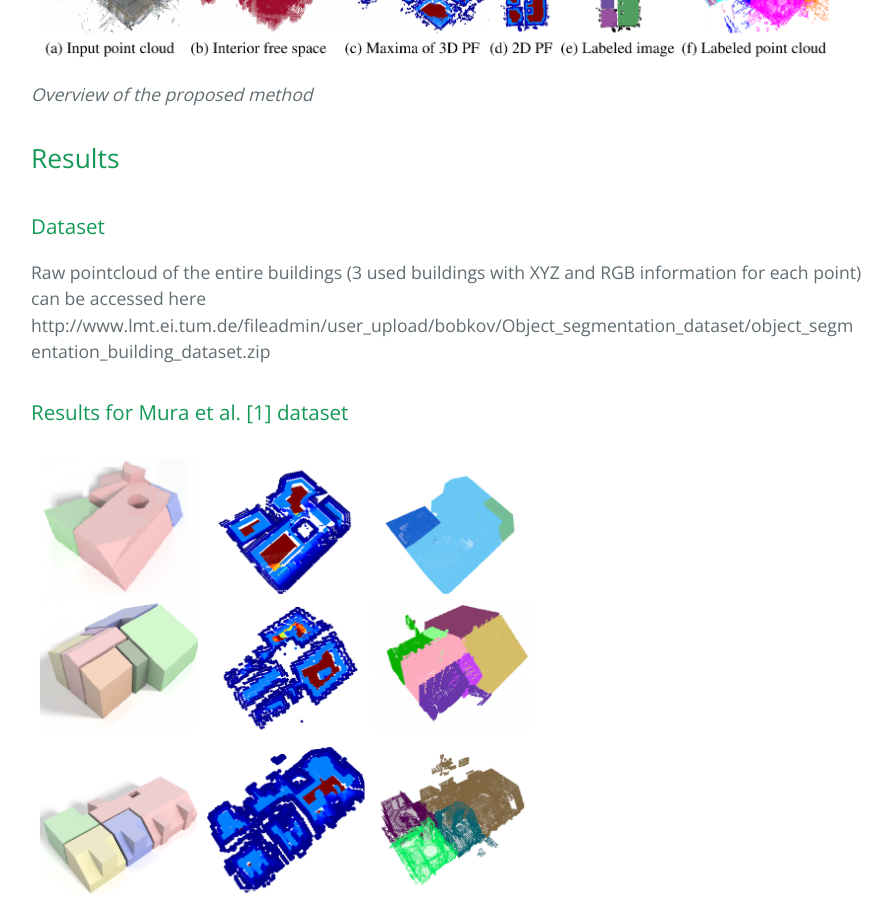
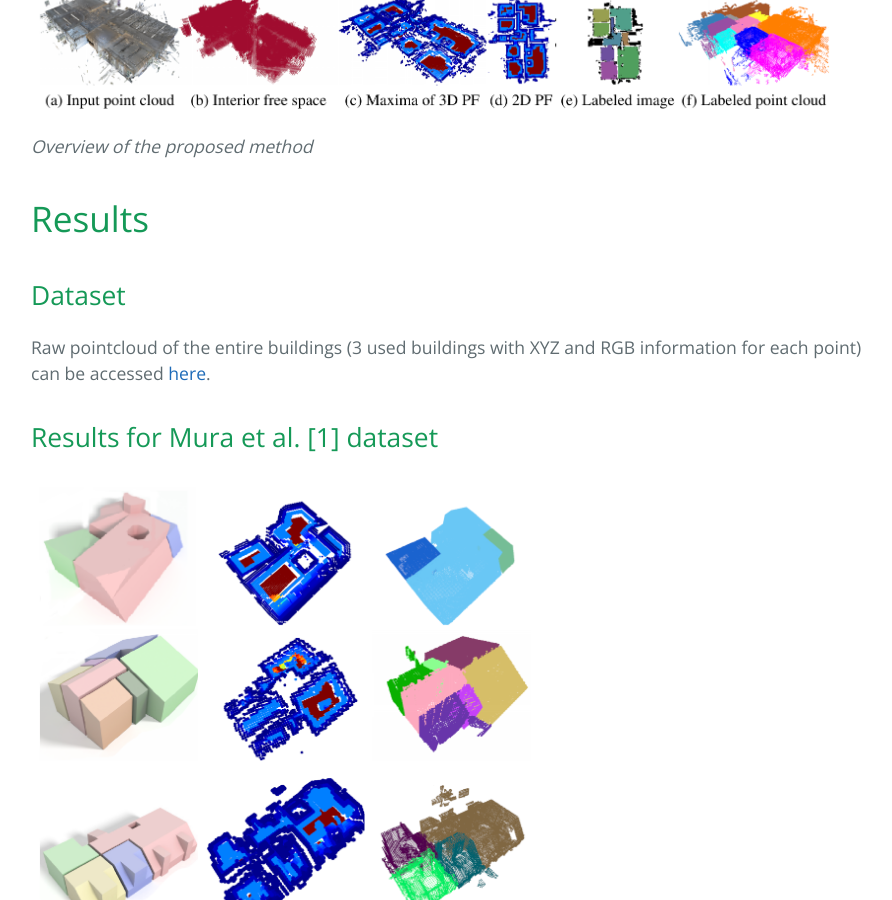
Before and after one commit to DBobkov/room-segmentation, a Jekyll site: the page built from index.md, in a window 1280 px wide and 900 px high, scrolled down 1827 px. Shown: the whole window, without its empty margins (193-1085 px from the left). Built offline with Jekyll 4.4.1, drawn with Linux system fonts in a browser that asks for light colours; our own code applies the rules of GitHub Pages for plain Markdown files; some of the changed lines change nothing that is shown; some of the changed text lies outside the part shown.

Commit message:
Update index.md

```diff
--- a/index.md
+++ b/index.md
@@ -2,57 +2,61 @@
 layout: default
 ---
 
-## Abstract
+# Abstract
 
 Emerging applications, such as indoor navigation or facility management, present new requirements of automatic and robust partitioning of indoor 3D point clouds into rooms. Previous research is either based on the Manhattan-world assumption or relies on the availability of the scanner pose information. We address these limitations by following the architectural definition of a room, where the room is an inner free space separated from other spaces through openings or partitions. For this we formulate an anisotropic potential field for 3D environments and illustrate how it can be used for room segmentation in the proposed segmentation pipeline. The experimental results confirm that our method outperforms state-of-the-art methods on a number of datasets including those that violate the Manhattan-world assumption.
 
-## Main contributions
+# Main contributions
 
 1. Framework to compute interior free space without assuming knowledge of scanner poses or the Manhattan-world structure of indoor environments.
 2. 3D formulation of anisotropic PF computation for free space that is robust to the impact of clutter and occlusion and makes no assumptions on the room layout.
 
 For full-text of the paper, see <a href="http://www.lmt.ei.tum.de/forschung/publikationen/dateien/Bobkov2017Roomsegmentationin3D.pdf"> Preprint </a> or <a href="http://ieeexplore.ieee.org/document/8019484/">IEEE version</a>. For short overview, you can also see <a href="assets/poster.pdf">A3 poster</a>.
 
-## Basic intuition
+# Basic intuition
 
 <img src="assets/teaser.png" alt="Overview" width="500">
 
 *Illustration of rooms as inner free spaces separated by smaller openings. Top: side view of an indoor environment with two rooms separated by a smaller room (corridor). Furniture is shown in brown, several free voxels with potential field (PF) values are also shown. Bottom: top-down view with proposed anisotropic PF maximum values along the vertical voxel stack. For voxels, red corresponds to high PF values and dark blue to low.*
 
-## Overview of the pipeline
+# Overview of the pipeline
 
 <img src="assets/pipeline_overview.png" alt="Overview" width="800">
 
 *Overview of the proposed method*
 
 
-## Results
 
-### Dataset
+# Results
 
-Raw pointcloud of the entire buildings (3 used buildings with XYZ and RGB information for each point) can be accessed here http://www.lmt.ei.tum.de/fileadmin/user_upload/bobkov/Object_segmentation_dataset/object_segmentation_building_dataset.zip
+## Dataset
 
-### Results for Mura et al. [1] dataset
+Raw pointcloud of the entire buildings (3 used buildings with XYZ and RGB information for each point) can be accessed <a href="http://www.lmt.ei.tum.de/fileadmin/user_upload/bobkov/Object_segmentation_dataset/object_segmentation_building_dataset.zip">here</a>.
+
+## Results for Mura et al. [1] dataset
 
 <img src="assets/result1.png" alt="Room1" width="500">
 
 *Results for the dataset violating the Manhattan-world assumption [1]. Top row: Modern, middle row: Cottage, bottom row: Penthouse. Left: reconstruction result of [1], middle: PF map, right: our result.*
 
 
-### Results for Armeni et al. [2] dataset
+## Results for Armeni et al. [2] dataset
 
 <img src="assets/result2.png" alt="Overview" width="500">
 
 *Fig. 4: Results for the large-scale dataset of [2]. From left to right: ground truth, results of [2], our PF map, our labeling result. Top row: Area 1, middle row: Area 2, bottom row: Area 3. Here with red ellipses we denote erroneously labeled rooms.*
 
 
-### Results for Ikehata et al. [3] dataset
+## Results for Ikehata et al. [3] dataset
 
 <img src="assets/result3.png" alt="Overview" width="500">
 
 *Results for the dataset of [3]. From left to right: Office 1, Office 2, Apartment 1, Apartment 2, Apartment 3. Top row: results of [3], middle row: our PF map, bottom row: our labeling result. Red ellipses denote erroneously labeled rooms.*
 
-## References
+# References
 1.  C. Mura, O. Mattausch, and R. Pajarola, “Piecewise-planar reconstruction of multi-room interiors with arbitrary wall arrangements,” Computer Graphics Forum, vol. 35, no. 7, pp. 179–188, October 2016.
 2.  I. Armeni, O. Sener, A. R. Zamir, H. Jiang, I. Brilakis, M. Fischer, and S. Savarese, “3d semantic parsing of large-scale indoor spaces,” in IEEE Conference on Computer Vision and Pattern Recognition, June 2016, pp. 1534–1543.
 3.  S. Ikehata, H. Yang, and Y. Furukawa, “Structured indoor modeling,” in IEEE International Conference on Computer Vision, December 2015, pp. 1323–1331.
+
+# Contact
+For any questions or inquiries, please contact Dmytro Bobkov at dmytro.bobkov@tum.de with a subject "Segmentation ICME".
```
